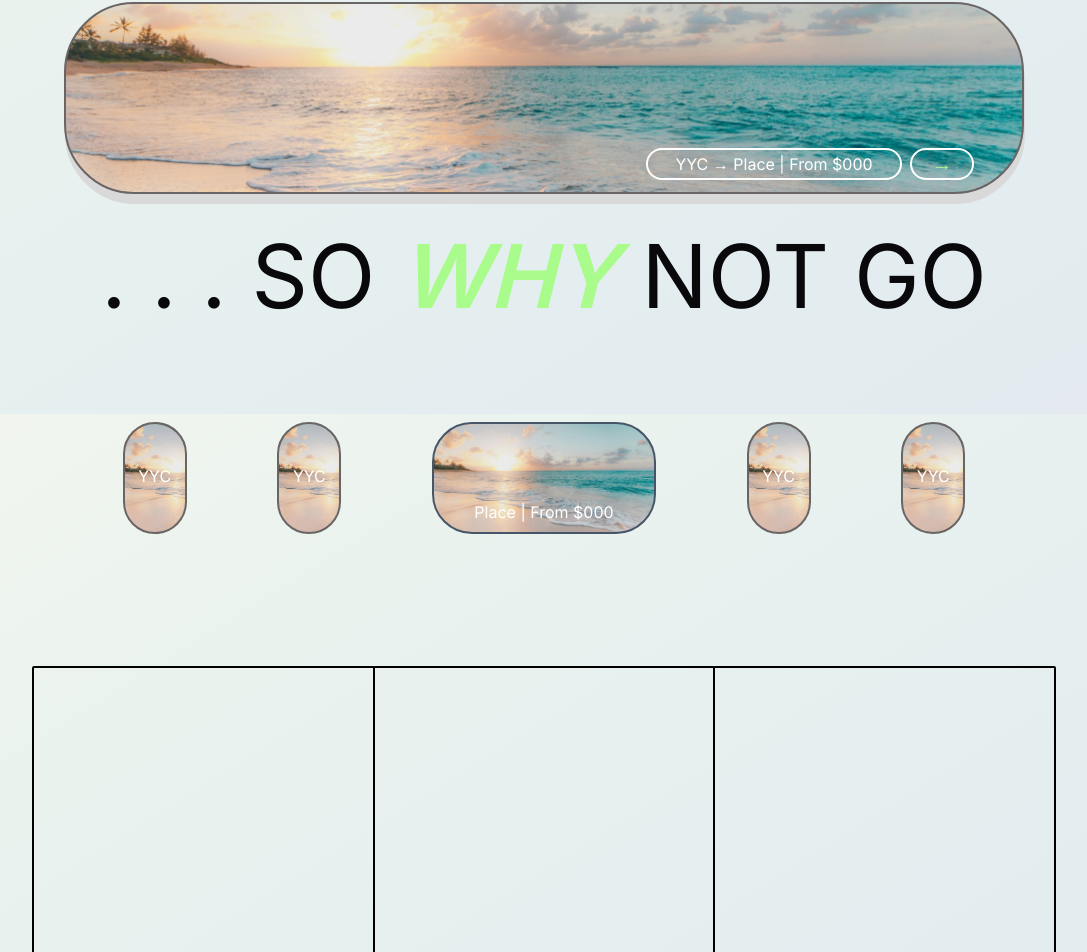
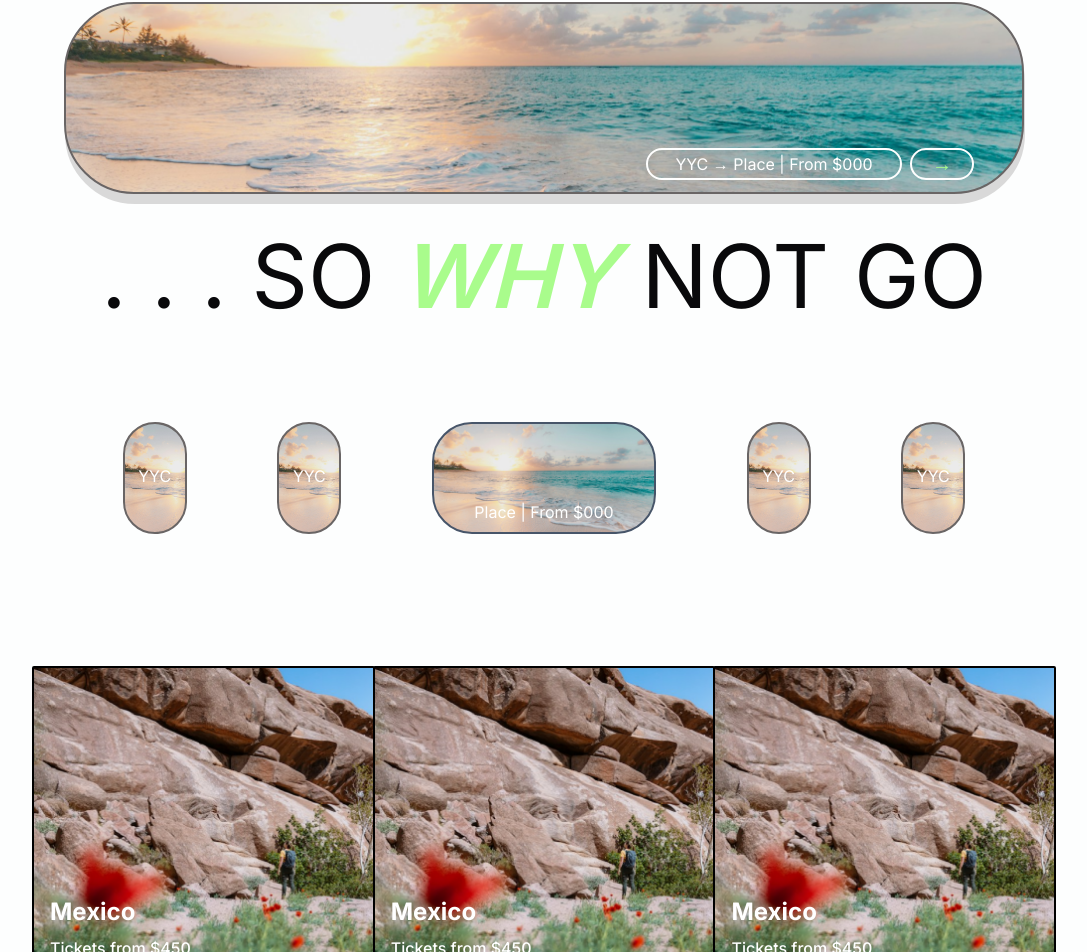
Before and after one commit to dillanferster/YYCFlightDeals, a Next.js app: page / in a window 1280 px wide. Shown: the part 386-1338 px from the top of the page, without its empty margins (96-1183 px from the left). Built offline with nearby package versions, Linux system fonts and the light colour scheme.

Commit message:
grid update

```diff
--- a/app/components/GridCube.js
+++ /dev/null
@@ -1,7 +0,0 @@
-import React from "react";
-
-export function GridCube() {
-  return (
-    <div className="border-2 border-black w-[21.42rem] h-[19rem] rounded-sm"></div>
-  );
-}
--- /dev/null
+++ b/app/components/GridCube/GridCube.css
@@ -0,0 +1,3 @@
+#gridCube:hover #gridBtn {
+  visibility: visible;
+}
--- /dev/null
+++ b/app/components/GridCube/GridCube.js
@@ -0,0 +1,36 @@
+import React from "react";
+import { MainContainerButton } from "../MainContainer/MainContainerButton";
+import "./GridCube.css";
+import Link from "next/link";
+
+export function GridCube() {
+  return (
+    <Link href="pages/details">
+      <div
+        id="gridCube"
+        className="border-2 border-black w-[21.42rem] h-[19rem] rounded-sm bg-[url('/Desert.png')] bg-cover  bg-left flex flex-col justify-end [&>*]:hover:backdrop-blur-sm ease-in-out  transition-all overflow-hidden cursor-pointer "
+      >
+        <div className=" h-20 flex justify-between ease-in-out  transition-all ">
+          <div className="flex flex-col justify-evenly pl-4">
+            <div className="flex">
+              <div className="font-bold text-2xl text-white">Mexico</div>
+            </div>
+
+            <div className="font-medium text-white">Tickets from $450</div>
+          </div>
+          <div
+            id="gridBtn"
+            className="px-4 flex flex-col justify-center invisible"
+          >
+            <button
+              id="MainContainerBtn"
+              className="h-[2rem] border-white border-2 rounded-full w-[4rem] text-[var(--color-green)] text-xl hover:border-[var(--color-green)]  transition-all "
+            >
+              &rarr;
+            </button>
+          </div>
+        </div>
+      </div>
+    </Link>
+  );
+}
--- a/app/components/MainContainer/MainContainer.js
+++ b/app/components/MainContainer/MainContainer.js
@@ -4,12 +4,15 @@ import Link from "next/link";
 
 export function MainContainer() {
   return (
-    <div id="MainC" className="flex justify-center px-4 mt-4 w-[62rem] mx-auto">
-      <div className="flex bg-[url('/Beach.jpeg')] bg-cover  bg-left justify-end items-end border-2 border-[#696565] border-solid w-[62rem] rounded-[70px] h-48 hover:translate-y-1 drop-shadow-[_1px_10px_rgba(217,217,217,1)] ease-in-out transition-all hover:drop-shadow-[_1px_8px_rgba(217,217,217,1)] overflow-hidden cursor-pointer [&>*]:hover:backdrop-blur-sm ">
-        <Link href="pages/details">
+    <Link href="pages/details">
+      <div
+        id="MainC"
+        className="flex justify-center px-4 mt-4 w-[62rem] mx-auto"
+      >
+        <div className="flex bg-[url('/Beach.jpeg')] bg-cover  bg-left justify-end items-end border-2 border-[#696565] border-solid w-[62rem] rounded-[70px] h-48 hover:translate-y-1 drop-shadow-[_1px_10px_rgba(217,217,217,1)] ease-in-out transition-all hover:drop-shadow-[_1px_8px_rgba(217,217,217,1)] overflow-hidden cursor-pointer [&>*]:hover:backdrop-blur-sm ">
           <MainContainerButton></MainContainerButton>
-        </Link>
+        </div>
       </div>
-    </div>
+    </Link>
   );
 }
--- a/app/components/MediumCard.js
+++ b/app/components/MediumCard.js
@@ -1,12 +1,15 @@
 import Image from "next/image";
 import { MedCardButton } from "./MedCardButton";
+import Link from "next/link";
 
 export function MediumCard() {
   return (
-    <div className="flex justify-center px-4 mt-4 cursor-pointer">
-      <div className="flex bg-[url('/Beach.jpeg')] bg-cover bg-left justify-end items-end border-2 border-slate-600 border-solid w-[14rem] rounded-[40px] h-28 ">
-        <MedCardButton />
+    <Link href="pages/details">
+      <div className="flex justify-center px-4 mt-4 cursor-pointer">
+        <div className="flex bg-[url('/Beach.jpeg')] bg-cover bg-left justify-end items-end border-2 border-slate-600 border-solid w-[14rem] rounded-[40px] h-28 ">
+          <MedCardButton />
+        </div>
       </div>
-    </div>
+    </Link>
   );
 }
--- /dev/null
+++ b/app/components/MiddleGridCube.js
@@ -0,0 +1,36 @@
+import React from "react";
+import { MainContainerButton } from "../MainContainer/MainContainerButton";
+import "./GridCube.css";
+import Link from "next/link";
+
+export function MiddleGridCube() {
+  return (
+    <Link href="pages/details">
+      <div
+        id="gridCube"
+        className="border-2 border-black w-[21.42rem] h-[19rem] rounded-sm bg-[url('/Desert.png')] bg-cover  bg-left flex flex-col justify-end [&>*]:hover:backdrop-blur-sm ease-in-out  transition-all overflow-hidden cursor-pointer "
+      >
+        <div className=" h-20 flex justify-between ease-in-out  transition-all ">
+          <div className="flex flex-col justify-evenly pl-4">
+            <div className="flex">
+              <div className="font-bold text-2xl text-white">Mexico</div>
+            </div>
+
+            <div className="font-medium text-white">Tickets from $450</div>
+          </div>
+          <div
+            id="gridBtn"
+            className="px-4 flex flex-col justify-center invisible"
+          >
+            <button
+              id="MainContainerBtn"
+              className="h-[2rem] border-white border-2 rounded-full w-[4rem] text-[var(--color-green)] text-xl hover:border-[var(--color-green)]  transition-all "
+            >
+              &rarr;
+            </button>
+          </div>
+        </div>
+      </div>
+    </Link>
+  );
+}
--- a/app/components/MiniCard/MiniCard.js
+++ b/app/components/MiniCard/MiniCard.js
@@ -1,9 +1,11 @@
 import Image from "next/image";
 import "./MiniCard.css";
 import { MedCardButton } from "../MedCardButton";
+import Link from "next/link";
 
 export function MiniCard() {
   return (
+    <Link href="pages/details">
       <div
         id="MiniCardHolder"
         className="flex justify-center px-4 mt-4 cursor-pointer "
@@ -18,5 +20,6 @@ export function MiniCard() {
           </div>
         </div>
       </div>
+    </Link>
   );
 }
--- a/app/globals.css
+++ b/app/globals.css
@@ -9,14 +9,7 @@
 :root {
   --color-green: #a9fc8c;
   --color-grey: #d9d9d9;
-  background-image: linear-gradient(
-    to right bottom,
-    #f2f5ee,
-    #ebf3ee,
-    #e6f0ef,
-    #e3edf0,
-    #e3e9ef
-  );
+  --color-bg: #fdfefe;
 }
 
 @media (prefers-color-scheme: dark) {
--- a/app/layout.js
+++ b/app/layout.js
@@ -6,7 +6,7 @@ const inter = Inter({ subsets: ["latin"] });
 
 export default function RootLayout({ children }) {
   return (
-    <html lang="en" className="bg-fixed ">
+    <html lang="en" className="bg-fixed bg-[var(--color-bg)]">
       <body className={inter.className}>
         <Nav />
 
--- a/app/page.js
+++ b/app/page.js
@@ -5,7 +5,7 @@ import { MiddleGreen } from "./components/MiddleGreen";
 import { Nav } from "./components/Nav";
 import { TopGreen } from "./components/TopGreen";
 import { SmallCardHolder } from "./components/SmallCardHolder";
-import { Grid } from "./components/Grid";
+import { Grid } from "./components/GridCube/Grid";
 import DetailCard from "./components/DetailCard";
 
 export default function Home() {
```
Also changed, not shown: app/components/GridCube/Grid.js (renamed from app/components/Grid.js), public/Desert.png (added). Lines whose indentation alone changed are shown as unchanged.
